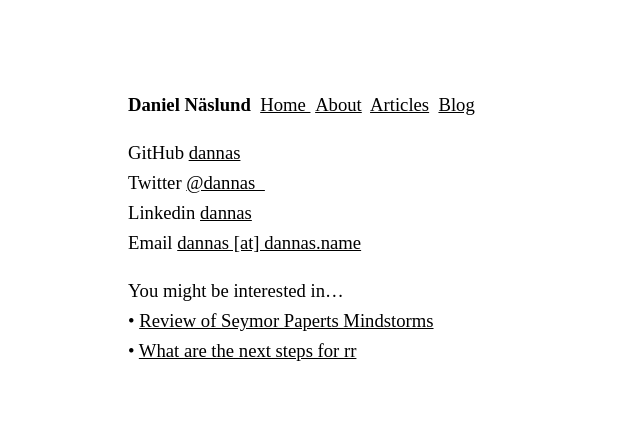
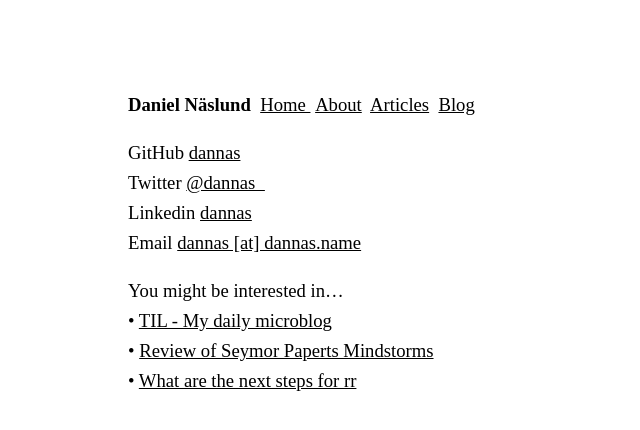
Before and after one commit to dannas/dannas.github.com, a Jekyll site: the page built from index.html, in a window 1280 px wide. Shown: the top 430 px of the page, without its empty margins (0-640 px from the left). Built offline with Jekyll 4.4.1, drawn with Linux system fonts in a browser that asks for light colours; the list of posts is cut into pages by our own code.

Commit message:
Advertise my blog a little more

```diff
--- a/index.html
+++ b/index.html
@@ -12,6 +12,7 @@ Email <a href="mailto:dannas@dannas.name">dannas [at] dannas.name</a><br/>
 
 <p>
 You might be interested in…<br/>
+&bull; <a href="/TIL.html">TIL - My daily microblog</a><br/>
 &bull; <a href="/2016/08/27/review-of-seymor-paperts-mindstorms.html">Review of Seymor Paperts Mindstorms</a><br/>
 &bull; <a href="2016/03/06/what-are-the-next-steps-for-rr.html">What are the next steps for rr</a><br/>
 </p>
```
